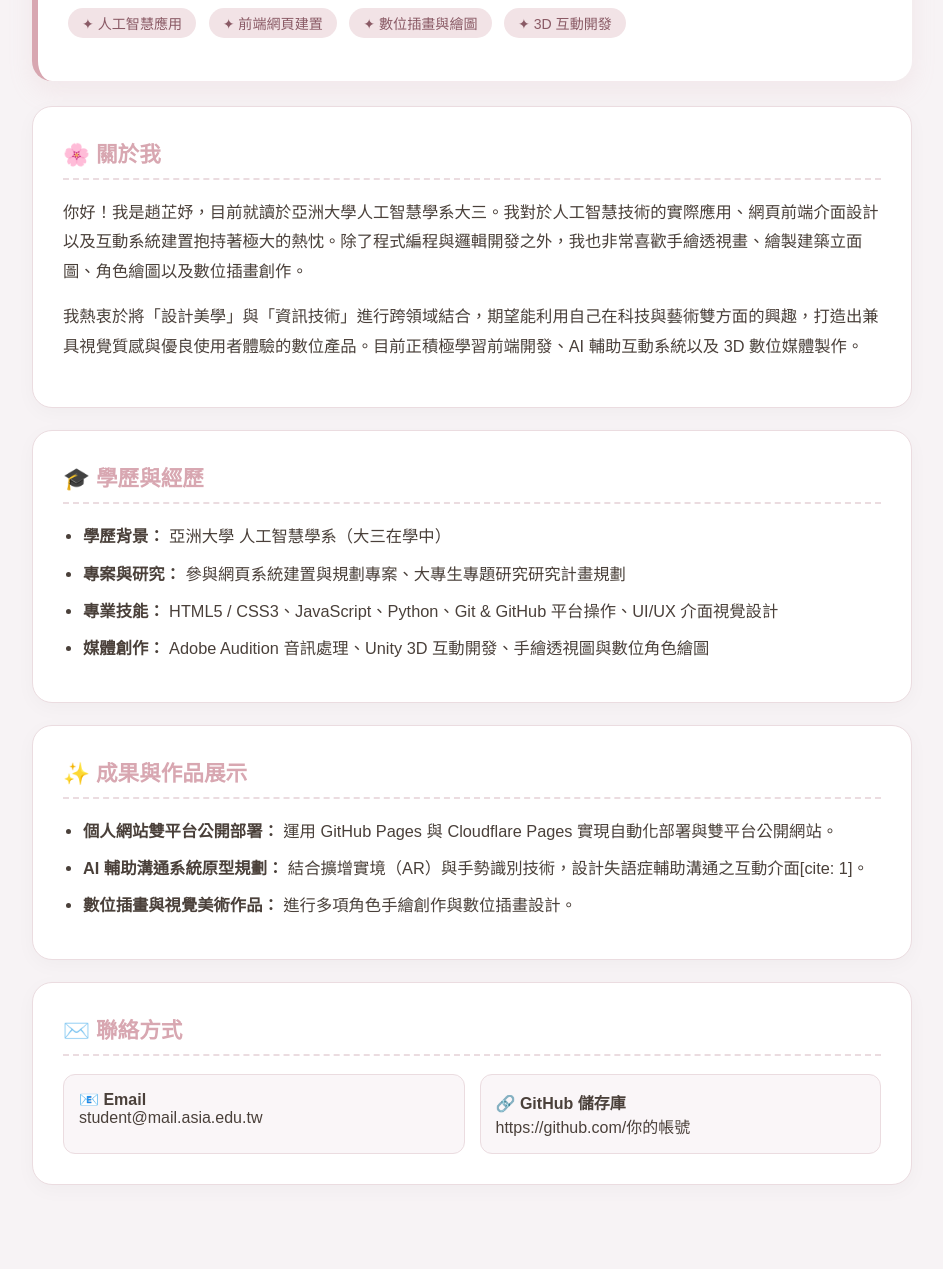
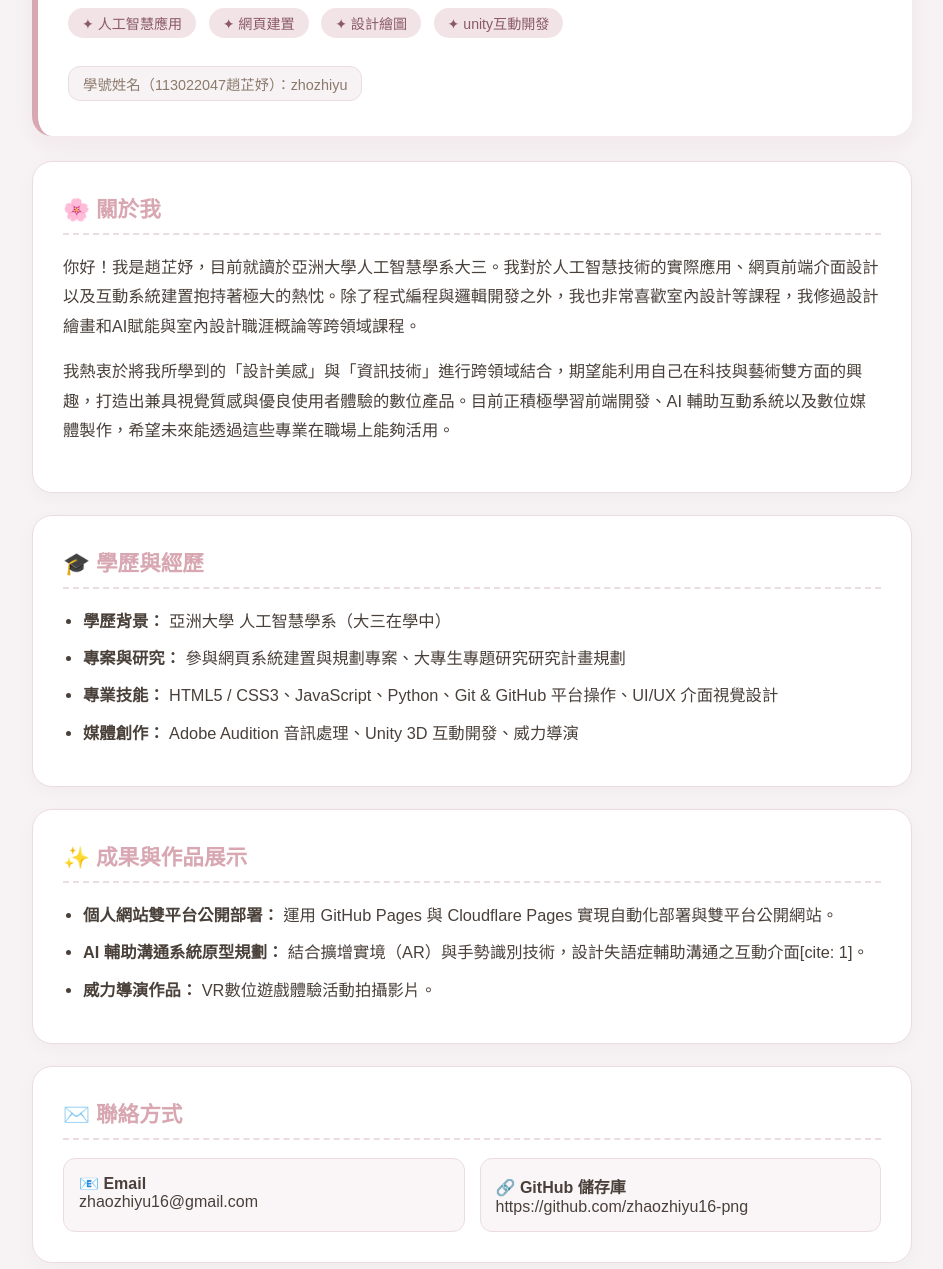
Before and after one commit to zhaozhiyu16-png/zhaozhiyu16.github.io, a plain HTML site: page index.html in a window 1280 px wide. Shown: the part 162-1431 px from the top of the page, without its empty margins (168-1111 px from the left). Before the commit the page ends 1409 px from the top, so only its background shows below. Drawn offline with Linux system fonts and the light colour scheme.

Commit message:
Add files via upload

```diff
--- a/index.html
+++ b/index.html
@@ -128,13 +128,13 @@
                 <div class="subtitle">亞洲大學 人工智慧學系 ｜ 大三</div>
                 <div class="tag-group">
                     <span class="tag">✦ 人工智慧應用</span>
-                    <span class="tag">✦ 前端網頁建置</span>
-                    <span class="tag">✦ 數位插畫與繪圖</span>
-                    <span class="tag">✦ 3D 互動開發</span>
+                    <span class="tag">✦ 網頁建置</span>
+                    <span class="tag">✦ 設計繪圖</span>
+                    <span class="tag">✦ unity互動開發</span>
                 </div>
             </div>
             <div class="badge">
-                學號（匿名 ID）：zhyu-2026
+                學號姓名（113022047趙芷妤）：zhozhiyu
             </div>
         </div>
 
@@ -142,10 +142,12 @@
         <div class="section">
             <h2>🌸 關於我</h2>
             <p>
-                你好！我是趙芷妤，目前就讀於亞洲大學人工智慧學系大三。我對於人工智慧技術的實際應用、網頁前端介面設計以及互動系統建置抱持著極大的熱忱。除了程式編程與邏輯開發之外，我也非常喜歡手繪透視畫、繪製建築立面圖、角色繪圖以及數位插畫創作。
+                你好！我是趙芷妤，目前就讀於亞洲大學人工智慧學系大三。我對於人工智慧技術的實際應用、網頁前端介面設計以及互動系統建置抱持著極大的熱忱。除了程式編程與邏輯開發之外，我也非常喜歡室內設計等課程，我修過設計繪畫和AI賦能與室內設計職涯概論等跨領域課程。
             </p>
             <p>
-                我熱衷於將「設計美學」與「資訊技術」進行跨領域結合，期望能利用自己在科技與藝術雙方面的興趣，打造出兼具視覺質感與優良使用者體驗的數位產品。目前正積極學習前端開發、AI 輔助互動系統以及 3D 數位媒體製作。
+                我熱衷於將我所學到的「設計美感」與「資訊技術」進行跨領域結合，期望能利用自己在科技與藝術雙方面的興趣，打造出兼具視覺質感與優良使用者體驗的數位產品。目前正積極學習前端開發、AI 輔助互動系統以及數位媒體製作，希望未來能透過這些專業在職場上能夠活用。
+
+
             </p>
         </div>
 
@@ -156,7 +158,7 @@
                 <li><strong>學歷背景：</strong> 亞洲大學 人工智慧學系（大三在學中）</li>
                 <li><strong>專案與研究：</strong> 參與網頁系統建置與規劃專案、大專生專題研究研究計畫規劃</li>
                 <li><strong>專業技能：</strong> HTML5 / CSS3、JavaScript、Python、Git & GitHub 平台操作、UI/UX 介面視覺設計</li>
-                <li><strong>媒體創作：</strong> Adobe Audition 音訊處理、Unity 3D 互動開發、手繪透視圖與數位角色繪圖</li>
+                <li><strong>媒體創作：</strong> Adobe Audition 音訊處理、Unity 3D 互動開發、威力導演</li>
             </ul>
         </div>
 
@@ -166,7 +168,7 @@
             <ul>
                 <li><strong>個人網站雙平台公開部署：</strong> 運用 GitHub Pages 與 Cloudflare Pages 實現自動化部署與雙平台公開網站。</li>
                 <li><strong>AI 輔助溝通系統原型規劃：</strong> 結合擴增實境（AR）與手勢識別技術，設計失語症輔助溝通之互動介面[cite: 1]。</li>
-                <li><strong>數位插畫與視覺美術作品：</strong> 進行多項角色手繪創作與數位插畫設計。</li>
+                <li><strong>威力導演作品：</strong> VR數位遊戲體驗活動拍攝影片。</li>
             </ul>
         </div>
 
@@ -176,11 +178,11 @@
             <div class="contact-box">
                 <div class="contact-item">
                     <strong>📧 Email</strong><br>
-                    student@mail.asia.edu.tw
+                    zhaozhiyu16@gmail.com
                 </div>
                 <div class="contact-item">
                     <strong>🔗 GitHub 儲存庫</strong><br>
-                    https://github.com/你的帳號
+                    https://github.com/zhaozhiyu16-png
                 </div>
             </div>
         </div>
```
